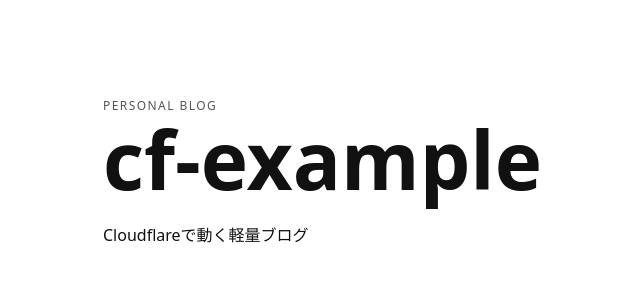
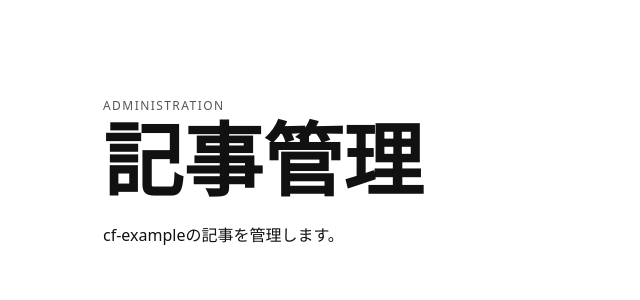
Before and after one commit to s4na/cf-example, a Preact app in the folder application/: page / in a window 1280 px wide. Shown: the top 300 px of the page, without its empty margins (201-841 px from the left). Built offline with nearby package versions, Linux system fonts and the light colour scheme.

Commit message:
rebase: restore application/src/client/App.tsx

```diff
--- a/application/src/client/App.tsx
+++ b/application/src/client/App.tsx
@@ -4,10 +4,10 @@
   return (
     <main class="shell">
       <header>
-        <p class="eyebrow">Personal blog</p>
-        <h1>{site.title}</h1>
+        <p class="eyebrow">Administration</p>
+        <h1>記事管理</h1>
       </header>
-      <p>{site.description}</p>
+      <p>{site.title}の記事を管理します。</p>
     </main>
   );
 }
```
